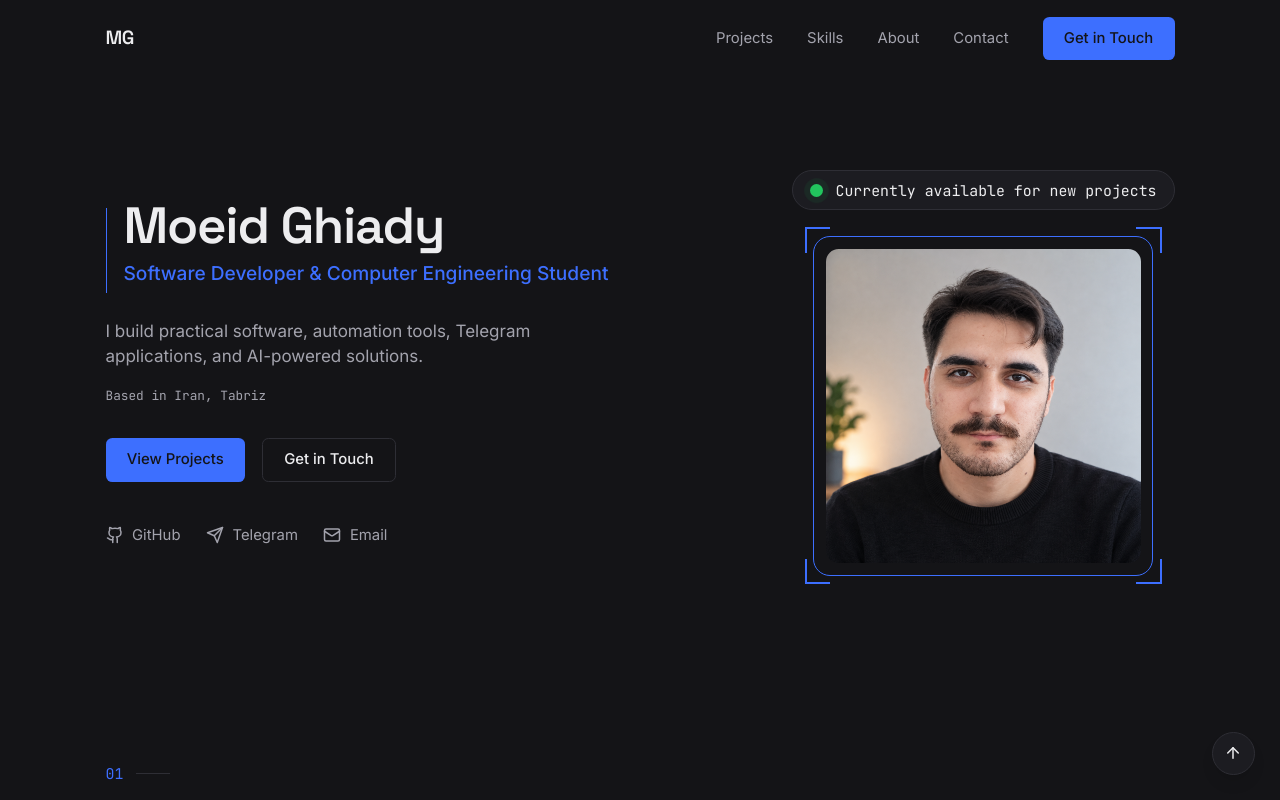
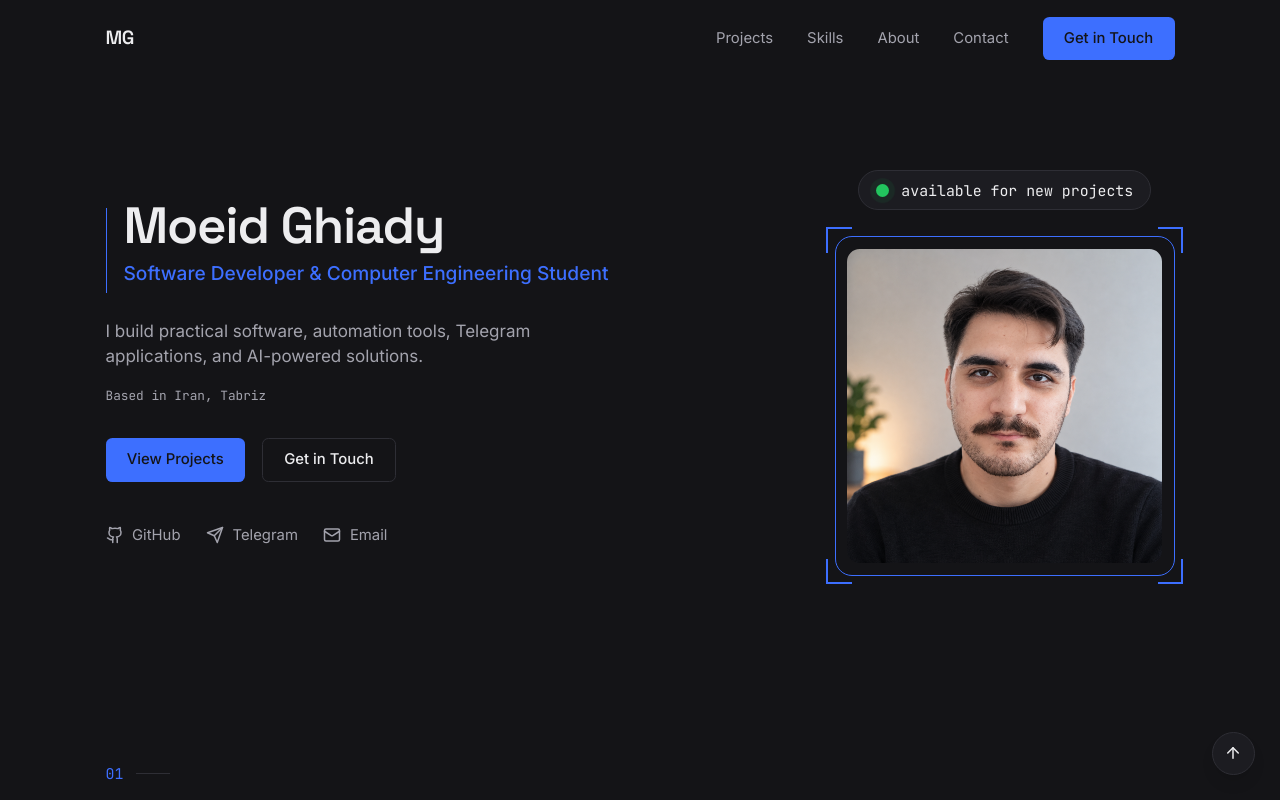
Before and after one commit to TheRealMoeid/portfolio, a Next.js app: page / in a window 1280 px wide. Shown: the top 800 px of the page. Built offline with nearby package versions, Linux system fonts and the light colour scheme.

Commit message:
Favicon on browser tab and a text edit

```diff
--- a/components/sections/Hero.tsx
+++ b/components/sections/Hero.tsx
@@ -56,7 +56,7 @@ export function Hero() {
             <span className="absolute inline-flex h-full w-full animate-ping rounded-full bg-green-500 opacity-75 motion-reduce:animate-none" />
             <span className="relative inline-flex h-3 w-3 rounded-full bg-green-500" />
           </span>
-          Currently available for new projects
+          available for new projects
         </div>
 
         <div className="relative h-48 w-48 sm:h-60 sm:w-60 md:h-72 md:w-72 lg:h-80 lg:w-80">
```
Also changed, not shown: app/icon.svg (added).
